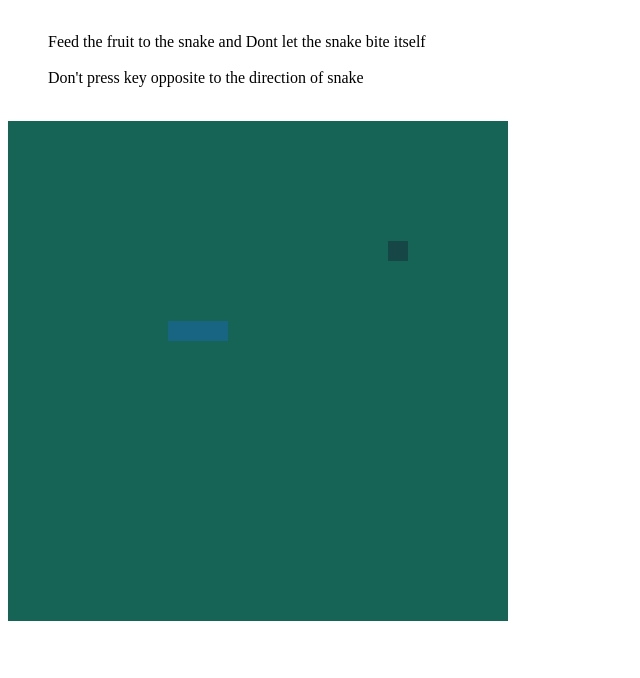
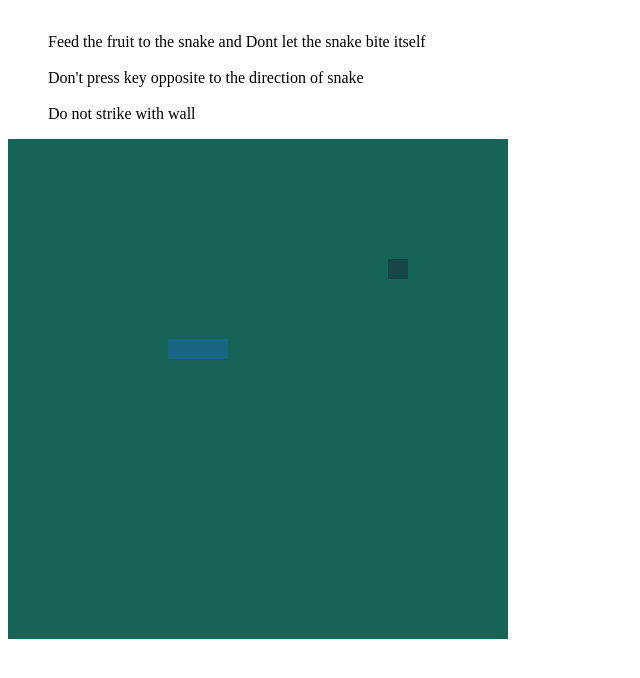
Before and after one commit to adityapaul18/snake-game, a plain HTML site: page index.html in a window 1280 px wide. Shown: the part 58-736 px from the top of the page, without its empty margins (0-640 px from the left). Drawn offline with Linux system fonts and the light colour scheme.

Commit message:
Added wall codition

```diff
--- a/index.html
+++ b/index.html
@@ -15,6 +15,7 @@
     <ul style="list-style: none;">
         <li>Feed the fruit to the snake and Dont let the snake bite itself</li><br>
         <li>Don't press key opposite to the direction of snake</li><br>
+        <li>Do not strike with wall</li>
     </ul>
     <canvas id="canvas"></canvas>
     <script src="snake.js"></script>
```
